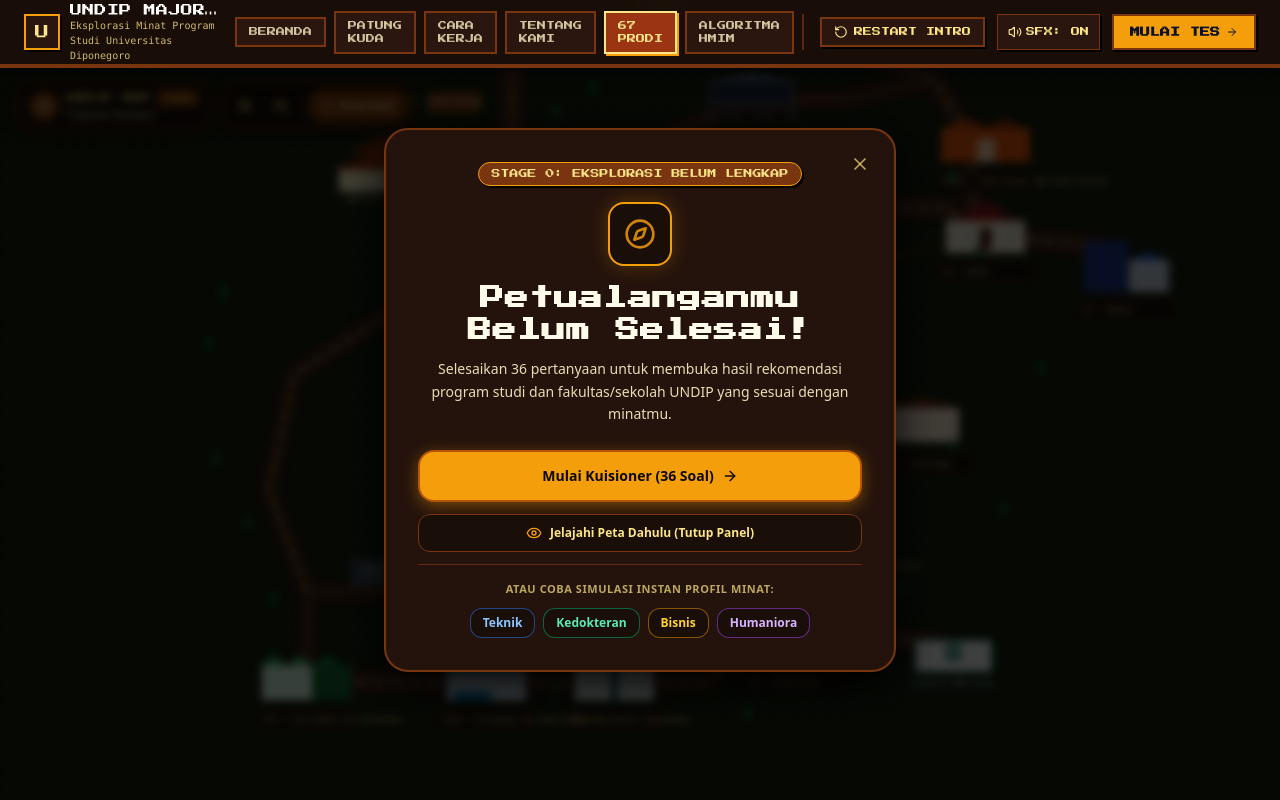
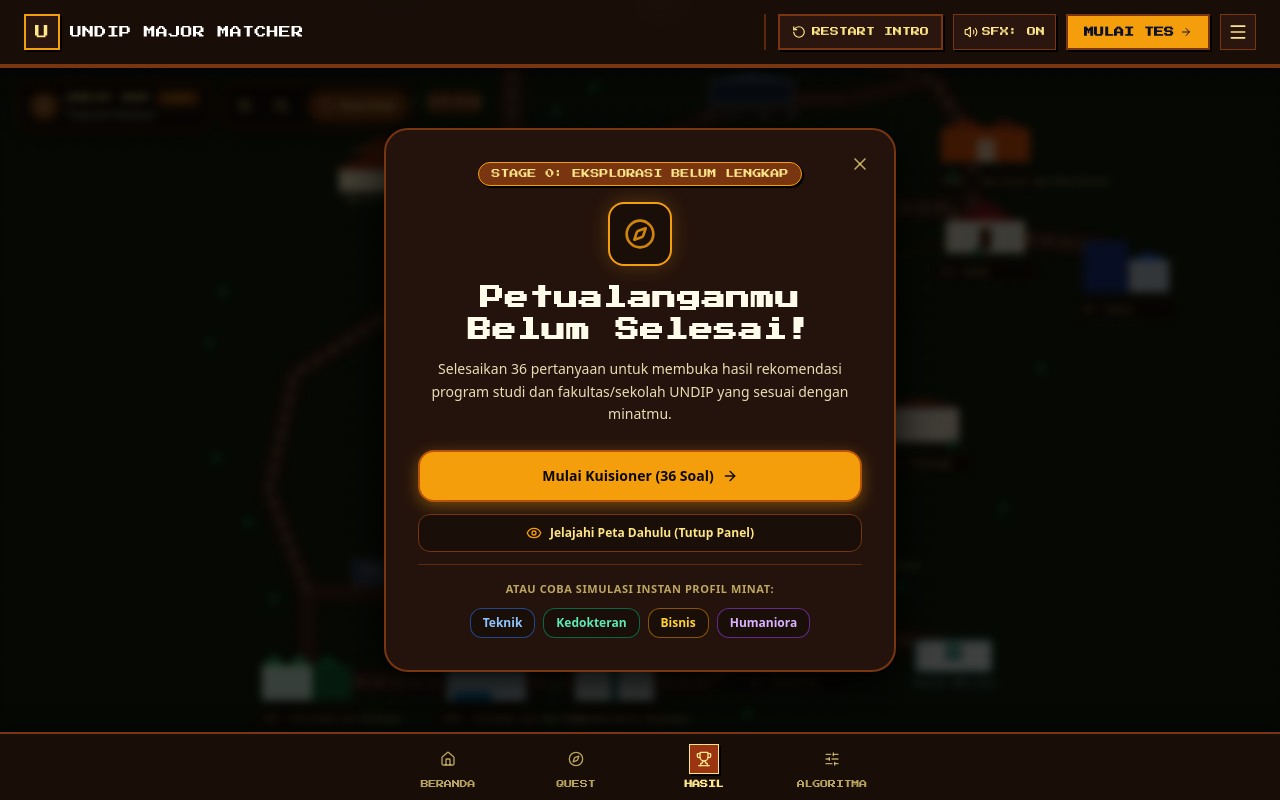
Before and after one commit to kaiynan/undip-major-tracker, a Next.js app: page /results in a window 1280 px wide. Shown: the top 800 px of the page. Built offline with nearby package versions, Linux system fonts and the light colour scheme.

Commit message:
fix(navbar): refine 3-column layout, responsive breakpoints, safe area, and hydration patterns (Group A)

```diff
--- a/src/components/ui/MobileBottomNav.tsx
+++ b/src/components/ui/MobileBottomNav.tsx
@@ -1,20 +1,18 @@
 'use client';
 
-import React, { useState, useEffect } from 'react';
+import React, { useSyncExternalStore } from 'react';
 import Link from 'next/link';
 import { usePathname } from 'next/navigation';
 import { useQuestionnaire } from '@/contexts/QuestionnaireContext';
 import { retroAudio } from '@/lib/retroAudio';
 import { Home, Compass, Trophy, SlidersHorizontal } from 'lucide-react';
 
+const subscribeNoop = () => () => {};
+
 export function MobileBottomNav() {
   const pathname = usePathname();
   const { isComplete, progressPercentage } = useQuestionnaire();
-  const [mounted, setMounted] = useState(false);
-
-  useEffect(() => {
-    setMounted(true);
-  }, []);
+  const mounted = useSyncExternalStore(subscribeNoop, () => true, () => false);
 
   const navItems = [
     {
@@ -50,11 +48,11 @@ export function MobileBottomNav() {
 
   return (
     <nav
-      aria-label="Navigasi Bawah Mobile"
-      className="md:hidden fixed bottom-0 left-0 right-0 z-40 bg-[#1A0E08]/95 backdrop-blur-md border-t-2 border-[#78350F] shadow-[0_-4px_16px_rgba(0,0,0,0.6)] px-2 py-1.5 select-none pixelated"
+      aria-label="Navigasi Bawah Mobile dan Tablet"
+      className="2xl:hidden fixed bottom-0 left-0 right-0 z-40 bg-[#1A0E08]/95 backdrop-blur-md border-t-2 border-[#78350F] shadow-[0_-4px_16px_rgba(0,0,0,0.6)] px-2 py-1.5 select-none pixelated"
       style={{ paddingBottom: 'max(0.375rem, env(safe-area-inset-bottom))' }}
     >
-      <div className="flex items-center justify-around max-w-md mx-auto">
+      <div className="flex items-center justify-around max-w-lg mx-auto">
         {navItems.map((item) => {
           const Icon = item.icon;
           const active = item.isActive;
--- a/src/components/ui/Navbar.tsx
+++ b/src/components/ui/Navbar.tsx
@@ -1,9 +1,9 @@
 'use client';
 
-import React, { useState, useEffect } from 'react';
+import React, { useState, useEffect, useSyncExternalStore } from 'react';
 import Link from 'next/link';
-import { usePathname } from 'next/navigation';
-import { Compass, Menu, X, ArrowRight, Volume2, VolumeX, Sparkles, RotateCcw } from 'lucide-react';
+import { usePathname, useRouter } from 'next/navigation';
+import { Menu, X, ArrowRight, Volume2, VolumeX, RotateCcw } from 'lucide-react';
 import { useQuestionnaire } from '@/contexts/QuestionnaireContext';
 import { retroAudio } from '@/lib/retroAudio';
 
@@ -22,17 +22,15 @@ const NAV_ITEMS: NavItem[] = [
   { id: 'admin', label: 'ALGORITMA HMIM', href: '/admin' },
 ];
 
+const subscribeNoop = () => () => {};
+
 export function Navbar() {
   const pathname = usePathname();
+  const router = useRouter();
   const { answeredCount, totalQuestions, isComplete } = useQuestionnaire();
   const [mobileMenuOpen, setMobileMenuOpen] = useState(false);
-  const [mounted, setMounted] = useState(false);
-  const [isMuted, setIsMuted] = useState(false);
-
-  useEffect(() => {
-    setMounted(true);
-    setIsMuted(retroAudio.isMuted());
-  }, []);
+  const mounted = useSyncExternalStore(subscribeNoop, () => true, () => false);
+  const [isMuted, setIsMuted] = useState(() => (typeof window !== 'undefined' ? retroAudio.isMuted() : false));
 
   const handleToggleSound = () => {
     const nextMuted = retroAudio.toggleMute();
@@ -44,45 +42,45 @@ export function Navbar() {
 
   const handleReplayIntro = () => {
     if (typeof window !== 'undefined') {
+      try {
         sessionStorage.removeItem('undip_intro_seen');
+      } catch {
+        // Safe sandbox fallback
+      }
       if (pathname === '/') {
         window.location.reload();
       } else {
-        window.location.href = '/';
+        router.push('/');
       }
     }
   };
 
-  const getInitialActive = () => {
-    if (pathname === '/results' || pathname.startsWith('/program/')) return 'jelajahi';
-    if (pathname === '/admin') return 'admin';
+  const getInitialActive = (path: string): 'beranda' | 'patung-kuda' | 'cara-kerja' | 'jelajahi' | 'tentang-kami' | 'admin' => {
+    if (path === '/results' || path.startsWith('/program/')) return 'jelajahi';
+    if (path === '/admin') return 'admin';
+    if (typeof window !== 'undefined' && window.location.hash) {
+      const hash = window.location.hash.replace('#', '');
+      if (['beranda', 'patung-kuda', 'cara-kerja', 'tentang-kami'].includes(hash)) {
+        return hash as 'beranda' | 'patung-kuda' | 'cara-kerja' | 'tentang-kami';
+      }
+    }
     return 'patung-kuda';
   };
 
-  const [activeSection, setActiveSection] = useState<'beranda' | 'patung-kuda' | 'cara-kerja' | 'jelajahi' | 'tentang-kami' | 'admin'>(getInitialActive);
+  const [activeSection, setActiveSection] = useState<'beranda' | 'patung-kuda' | 'cara-kerja' | 'jelajahi' | 'tentang-kami' | 'admin'>(() => getInitialActive(pathname));
 
-  // Handle active navigation state for both routes and homepage anchor scrolling
+  // Handle active navigation state on homepage scroll
   useEffect(() => {
-    if (pathname === '/results' || pathname.startsWith('/program/')) {
-      setActiveSection('jelajahi');
-      return;
-    }
-    if (pathname === '/admin') {
-      setActiveSection('admin');
-      return;
-    }
     if (pathname !== '/') {
       return;
     }
 
     const updateActiveSectionOnScroll = () => {
       const scrollY = window.scrollY;
-      const berandaEl = document.getElementById('beranda');
       const horseEl = document.getElementById('patung-kuda');
       const caraKerjaEl = document.getElementById('cara-kerja');
       const tentangKamiEl = document.getElementById('tentang-kami');
 
-      const berandaTop = berandaEl ? berandaEl.getBoundingClientRect().top + scrollY - 140 : 0;
       const horseTop = horseEl ? horseEl.getBoundingClientRect().top + scrollY - 180 : 400;
       const caraKerjaTop = caraKerjaEl ? caraKerjaEl.getBoundingClientRect().top + scrollY - 180 : Infinity;
       const tentangKamiTop = tentangKamiEl ? tentangKamiEl.getBoundingClientRect().top + scrollY - 220 : Infinity;
@@ -98,21 +96,19 @@ export function Navbar() {
       }
     };
 
-    const hash = window.location.hash;
-    if (hash === '#cara-kerja') {
-      setActiveSection('cara-kerja');
-    } else if (hash === '#tentang-kami') {
-      setActiveSection('tentang-kami');
-    } else if (hash === '#beranda') {
-      setActiveSection('beranda');
-    } else if (hash === '#patung-kuda') {
-      setActiveSection('patung-kuda');
-    } else {
-      updateActiveSectionOnScroll();
+    const handleHashChange = () => {
+      const hash = window.location.hash.replace('#', '');
+      if (['beranda', 'patung-kuda', 'cara-kerja', 'tentang-kami'].includes(hash)) {
+        setActiveSection(hash as typeof activeSection);
       }
+    };
 
     window.addEventListener('scroll', updateActiveSectionOnScroll, { passive: true });
-    return () => window.removeEventListener('scroll', updateActiveSectionOnScroll);
+    window.addEventListener('hashchange', handleHashChange);
+    return () => {
+      window.removeEventListener('scroll', updateActiveSectionOnScroll);
+      window.removeEventListener('hashchange', handleHashChange);
+    };
   }, [pathname]);
 
   const handleNavClick = (item: NavItem, e: React.MouseEvent) => {
@@ -126,55 +122,71 @@ export function Navbar() {
       const targetId = item.href.replace('/#', '');
       const element = document.getElementById(targetId);
       if (element) {
-        element.scrollIntoView({ behavior: 'smooth' });
+        const navOffset = window.innerWidth >= 640 ? 64 : 56;
+        const elementPosition = element.getBoundingClientRect().top + window.pageYOffset;
+        window.scrollTo({
+          top: Math.max(0, elementPosition - navOffset),
+          behavior: 'smooth',
+        });
         window.history.pushState(null, '', `#${targetId}`);
       }
     } else if (pathname === '/' && item.href === '/') {
       e.preventDefault();
       const element = document.getElementById('patung-kuda');
       if (element) {
-        element.scrollIntoView({ behavior: 'smooth' });
+        const navOffset = window.innerWidth >= 640 ? 64 : 56;
+        const elementPosition = element.getBoundingClientRect().top + window.pageYOffset;
+        window.scrollTo({
+          top: Math.max(0, elementPosition - navOffset),
+          behavior: 'smooth',
+        });
         window.history.pushState(null, '', '#patung-kuda');
       }
     }
   };
 
   return (
-    <header className="sticky top-0 z-50 w-full bg-[#1A0E08]/95 backdrop-blur-md border-b-4 border-[#78350F] text-white select-none pixelated shadow-[0_4px_16px_rgba(0,0,0,0.6)]">
+    <header
+      className="sticky top-0 z-50 w-full bg-[#1A0E08]/95 backdrop-blur-md border-b-4 border-[#78350F] text-white select-none pixelated shadow-[0_4px_16px_rgba(0,0,0,0.6)]"
+      style={{ paddingTop: 'env(safe-area-inset-top, 0px)' }}
+    >
       <div className="max-w-7xl mx-auto px-3 sm:px-6">
-        <div className="flex items-center justify-between h-14 sm:h-16 gap-2">
-          {/* Brand Identity / Retro Pixel Badge */}
+        <div className="grid grid-cols-[auto_1fr_auto] 2xl:grid-cols-[1fr_auto_1fr] items-center h-14 sm:h-16 gap-2 sm:gap-4">
+          {/* 1. Left Column: Brand Identity */}
+          <div className="flex items-center justify-start min-w-0 shrink-0">
             <Link
               href="/"
               onClick={(e) => handleNavClick(NAV_ITEMS[0], e)}
-            className="flex items-center gap-2 sm:gap-2.5 group cursor-pointer min-w-0"
+              className="flex items-center gap-2 sm:gap-2.5 group cursor-pointer shrink-0 whitespace-nowrap"
             >
               <div className="w-8 h-8 sm:w-9 sm:h-9 bg-[#2A160E] border-2 border-[#F59E0B] flex items-center justify-center text-[#FDE68A] shadow-[2px_2px_0_0_#000] group-hover:bg-[#3D1F13] transition-colors shrink-0">
                 <span className="font-pixel text-xs sm:text-sm">U</span>
               </div>
-            <div className="min-w-0">
+              <div className="shrink-0 whitespace-nowrap">
                 <div className="flex items-center gap-1.5">
-                <span className="font-pixel text-[9px] sm:text-xs text-white tracking-wide truncate">
+                  <span className="font-pixel text-[8px] xs:text-[9.5px] sm:text-xs text-white tracking-normal sm:tracking-wide shrink-0 whitespace-nowrap">
                     UNDIP MAJOR MATCHER
                   </span>
                 </div>
-              <p className="text-[10px] text-amber-200/80 font-mono hidden lg:block">
+                <p className="text-[10px] text-amber-200/80 font-mono hidden 2xl:block shrink-0 whitespace-nowrap">
                   Eksplorasi Minat Program Studi Universitas Diponegoro
                 </p>
               </div>
             </Link>
+          </div>
 
-          {/* Desktop Navigation Links */}
-          <nav className="hidden xl:flex items-center gap-2">
+          {/* 2. Middle Column: Symmetrical Inline Nav (2xl+) */}
+          <div className="flex items-center justify-center min-w-0">
+            <nav className="hidden 2xl:flex items-center gap-2">
               {NAV_ITEMS.map((item) => {
-              const isActive = activeSection === item.id;
+                const isActive = (pathname !== '/' ? getInitialActive(pathname) : activeSection) === item.id;
                 return (
                   <Link
                     key={item.id}
                     href={item.href}
                     onClick={(e) => handleNavClick(item, e)}
                     onMouseEnter={() => retroAudio.playBlip(620)}
-                  className={`font-pixel text-[9px] px-3 py-1.5 border-2 transition-all cursor-pointer ${
+                    className={`font-pixel text-[9px] px-3 py-1.5 border-2 transition-all cursor-pointer whitespace-nowrap shrink-0 ${
                       isActive
                         ? 'bg-[#9A3412] text-[#FDE68A] border-[#FDE68A] shadow-[2px_2px_0_0_#F59E0B]'
                         : 'bg-[#2A160E] text-amber-100/80 border-[#78350F] hover:text-white hover:bg-[#3D1F13]'
@@ -185,28 +197,30 @@ export function Navbar() {
                 );
               })}
             </nav>
+          </div>
 
-          {/* Right Action Controls */}
-          <div className="flex items-center gap-1.5 sm:gap-3 pl-2 sm:pl-4 border-l-2 border-[#78350F]/70 shrink-0">
-            {/* Replay / Restart Intro Button */}
+          {/* 3. Right Column: Action Controls with Fixed/Consistent Width */}
+          <div className="flex items-center justify-end gap-1.5 sm:gap-2.5 shrink-0 pl-2 sm:pl-3 border-l-2 border-[#78350F]/70">
+            {/* Replay Intro */}
             <button
               onClick={handleReplayIntro}
-              className="hidden sm:inline-flex items-center gap-1.5 font-pixel text-[9px] bg-[#2A160E] hover:bg-[#3D1F13] text-amber-200 hover:text-[#FDE68A] px-3 py-1.5 border-2 border-[#78350F] shadow-[2px_2px_0_0_#000] transition-colors cursor-pointer"
+              className="hidden sm:inline-flex items-center gap-1.5 font-pixel text-[9px] bg-[#2A160E] hover:bg-[#3D1F13] text-amber-200 hover:text-[#FDE68A] px-2.5 sm:px-3 py-1.5 border-2 border-[#78350F] shadow-[2px_2px_0_0_#000] transition-colors cursor-pointer whitespace-nowrap min-h-[36px]"
               title="Putar Ulang Animasi Gerbang Tembalang"
+              aria-label="Putar Ulang Animasi Gerbang Tembalang"
             >
-              <RotateCcw className="w-3.5 h-3.5 text-[#FDE68A]" />
-              <span>RESTART INTRO</span>
+              <RotateCcw className="w-3.5 h-3.5 text-[#FDE68A] shrink-0" />
+              <span className="hidden md:inline">RESTART INTRO</span>
             </button>
 
-            {/* Audio Toggle Button */}
+            {/* Audio Toggle */}
             <button
               onClick={handleToggleSound}
-              className="p-1.5 sm:px-2.5 sm:py-1.5 bg-[#2A160E] hover:bg-[#3D1F13] text-[#FDE68A] border border-[#78350F] shadow-[2px_2px_0_0_#000] flex items-center justify-center font-pixel text-[9px] cursor-pointer min-h-[36px] min-w-[36px]"
+              className="p-1.5 sm:px-2.5 sm:py-1.5 bg-[#2A160E] hover:bg-[#3D1F13] text-[#FDE68A] border border-[#78350F] shadow-[2px_2px_0_0_#000] flex items-center justify-center font-pixel text-[9px] cursor-pointer min-h-[36px] min-w-[36px] whitespace-nowrap"
               title={isMuted ? 'Aktifkan Suara Retro' : 'Bisukan Suara'}
               aria-label={isMuted ? 'Suara Mati' : 'Suara Hidup'}
             >
               {isMuted ? <VolumeX className="w-3.5 h-3.5" /> : <Volume2 className="w-3.5 h-3.5" />}
-              <span className="hidden md:inline ml-1">{isMuted ? 'SFX: OFF' : 'SFX: ON'}</span>
+              <span className="hidden lg:inline ml-1">{isMuted ? 'SFX: OFF' : 'SFX: ON'}</span>
             </button>
 
             {/* Main Action CTA */}
@@ -214,7 +228,8 @@ export function Navbar() {
               <Link
                 href="/results"
                 onClick={() => retroAudio.playSelect()}
-                className="font-pixel text-[8.5px] sm:text-[10px] bg-[#059669] hover:bg-[#10B981] text-white px-2.5 sm:px-4 py-1.5 sm:py-2 border-2 border-[#064E3B] shadow-[2px_2px_0_0_#000] inline-flex items-center gap-1 sm:gap-1.5 cursor-pointer min-h-[36px]"
+                className="font-pixel text-[8.5px] sm:text-[10px] bg-[#059669] hover:bg-[#10B981] text-white px-2.5 sm:px-4 py-1.5 sm:py-2 border-2 border-[#064E3B] shadow-[2px_2px_0_0_#000] inline-flex items-center gap-1 sm:gap-1.5 cursor-pointer min-h-[36px] whitespace-nowrap"
+                aria-label="Lihat Hasil Rekomendasi Program Studi"
               >
                 <span>HASIL</span>
                 <ArrowRight className="w-3 h-3" />
@@ -223,7 +238,8 @@ export function Navbar() {
               <Link
                 href="/questionnaire"
                 onClick={() => retroAudio.playSelect()}
-                className="font-pixel text-[8.5px] sm:text-[10px] bg-[#F59E0B] hover:bg-[#FBBF24] text-[#0A1128] font-bold px-2 sm:px-4 py-1.5 sm:py-2 border-2 border-[#78350F] shadow-[2px_2px_0_0_#000] inline-flex items-center gap-1 sm:gap-1.5 cursor-pointer min-h-[36px]"
+                className="font-pixel text-[8.5px] sm:text-[10px] bg-[#F59E0B] hover:bg-[#FBBF24] text-[#0A1128] font-bold px-2 sm:px-4 py-1.5 sm:py-2 border-2 border-[#78350F] shadow-[2px_2px_0_0_#000] inline-flex items-center gap-1 sm:gap-1.5 cursor-pointer min-h-[36px] whitespace-nowrap"
+                aria-label="Mulai Kuisioner Minat"
               >
                 <span>
                   {mounted && answeredCount > 0
@@ -234,14 +250,14 @@ export function Navbar() {
               </Link>
             )}
 
-            {/* Mobile menu trigger */}
+            {/* Mobile / Tablet menu trigger (2xl:hidden) */}
             <button
               onClick={() => {
                 retroAudio.playBlip(500);
                 setMobileMenuOpen(!mobileMenuOpen);
               }}
-              className="xl:hidden p-1.5 bg-[#2A160E] hover:bg-[#3D1F13] text-[#FDE68A] border border-[#78350F] cursor-pointer min-h-[36px] min-w-[36px] flex items-center justify-center"
-              aria-label="Toggle menu"
+              className="2xl:hidden p-1.5 bg-[#2A160E] hover:bg-[#3D1F13] text-[#FDE68A] border border-[#78350F] cursor-pointer min-h-[36px] min-w-[36px] flex items-center justify-center shrink-0"
+              aria-label="Buka Menu Navigasi"
             >
               {mobileMenuOpen ? <X className="w-5 h-5" /> : <Menu className="w-5 h-5" />}
             </button>
@@ -249,11 +265,11 @@ export function Navbar() {
         </div>
       </div>
 
-      {/* Mobile Dropdown Menu */}
+      {/* Mobile / Tablet Dropdown Menu (2xl:hidden) */}
       {mobileMenuOpen && (
-        <div className="xl:hidden bg-[#1A0E08] border-t-2 border-[#78350F] px-4 py-4 space-y-2 shadow-2xl animate-fade-in">
+        <div className="2xl:hidden bg-[#1A0E08] border-t-2 border-[#78350F] px-4 py-4 space-y-2 shadow-2xl animate-fade-in">
           {NAV_ITEMS.map((item) => {
-            const isActive = activeSection === item.id;
+            const isActive = (pathname !== '/' ? getInitialActive(pathname) : activeSection) === item.id;
             return (
               <Link
                 key={item.id}
```
Lines whose indentation alone changed are shown as unchanged.
